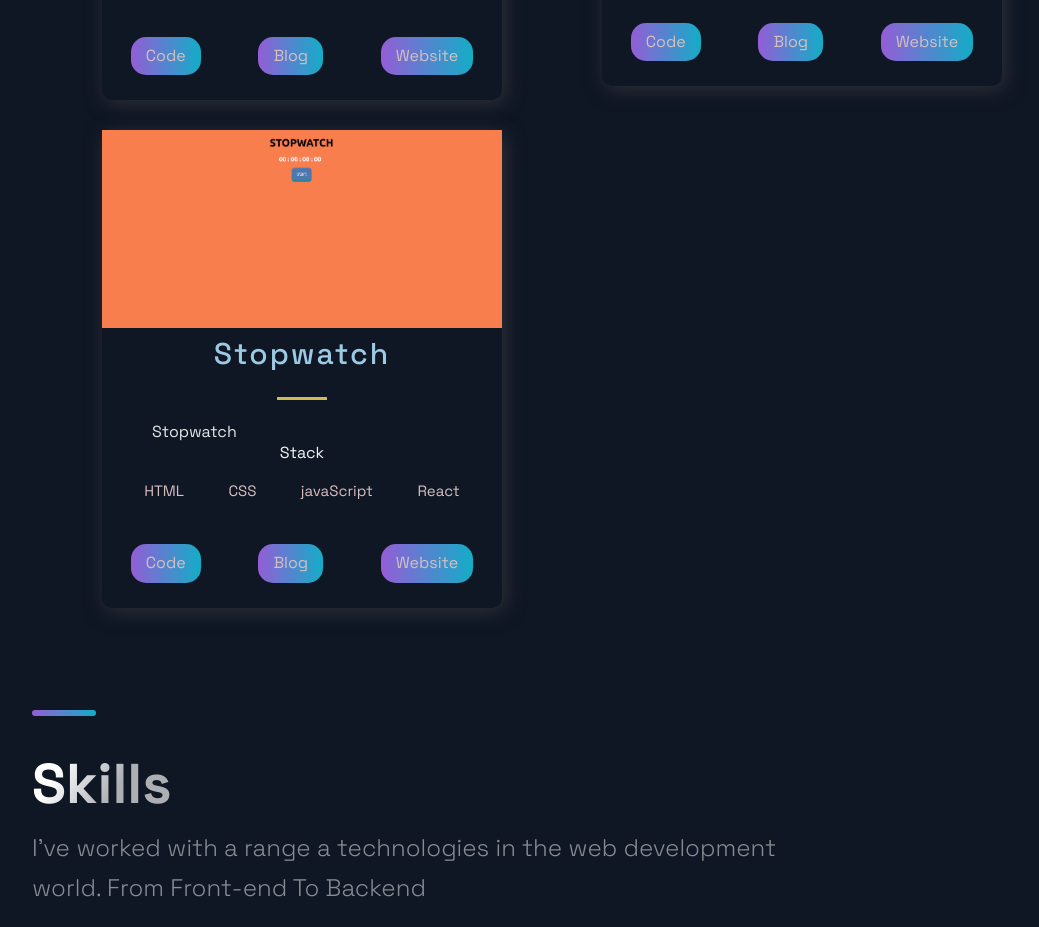
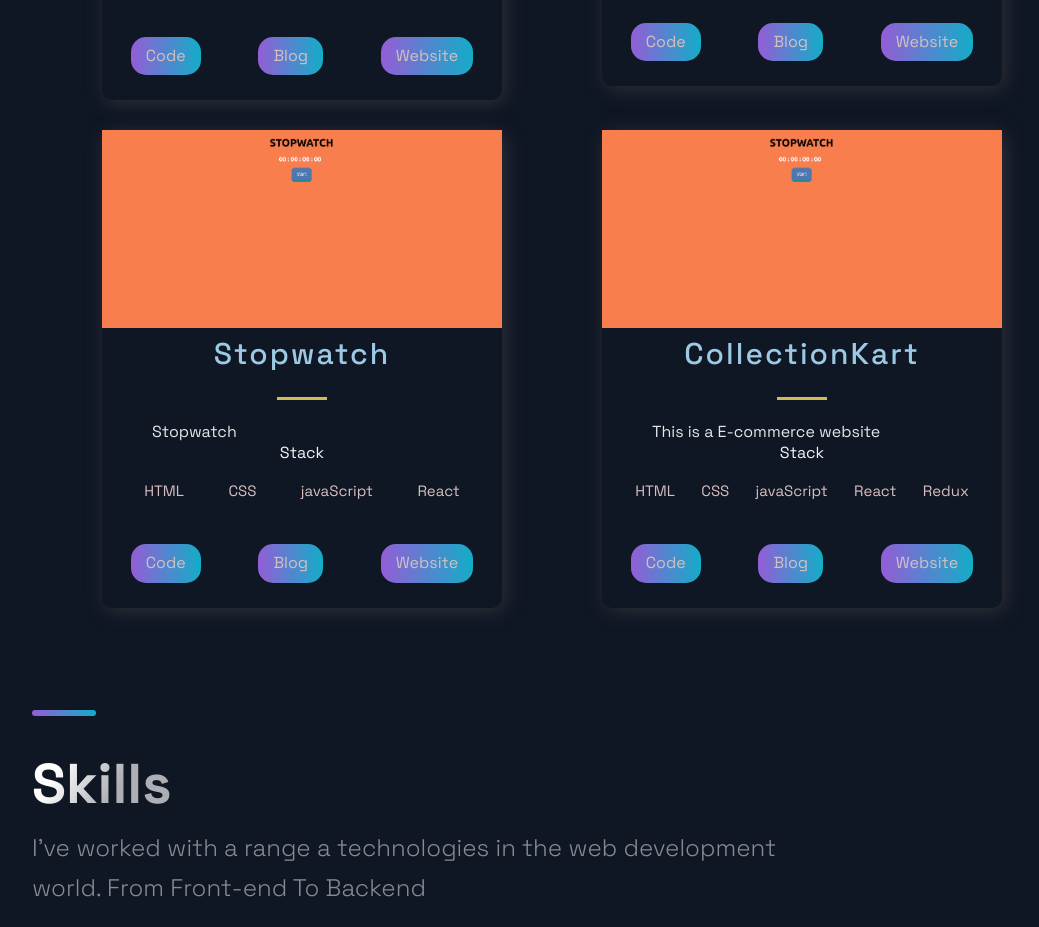
Before and after one commit to surajmasai/portfolio_website, a Next.js app: page / in a window 1280 px wide. Shown: the part 2660-3587 px from the top of the page, without its empty margins (88-1127 px from the left). Built offline with nearby package versions, Linux system fonts and the light colour scheme.

Commit message:
add project

```diff
--- a/src/constants/constants.js
+++ b/src/constants/constants.js
@@ -70,6 +70,16 @@ export const projects = [
     visit: 'https://github.com/surajmasai/react_stopwatch',
     blog: "/",
     id: 6,
+  },
+  {
+    title: 'CollectionKart',
+    description: "This is a E-commerce website",
+    image: '/images/8.png',
+    tags: ['HTML', 'CSS', "javaScript", "React", "Redux"],
+    source: 'https://collectionkart.vercel.app/',
+    visit: 'https://github.com/surajmasai/collectionkart',
+    blog: "/",
+    id: 7,
   }
 ];
 
```
